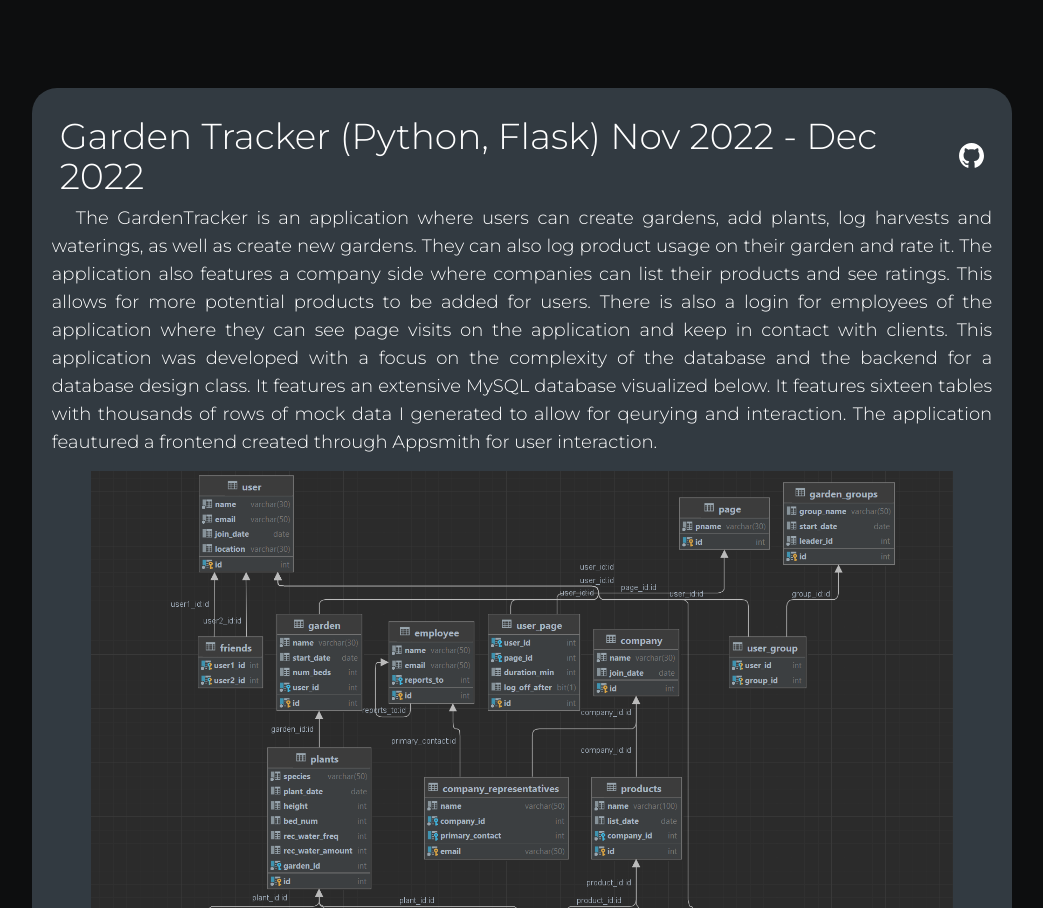
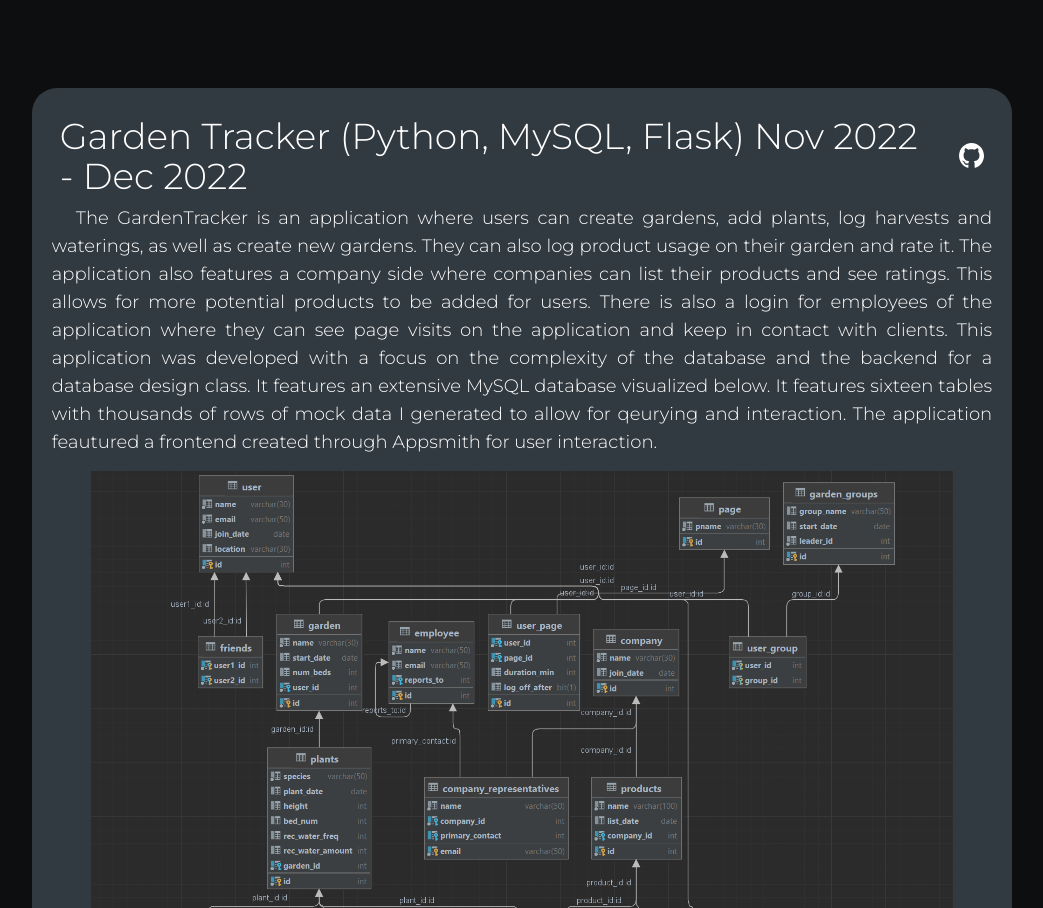
Before and after one commit to thomaswalewski/Personal-Website, a Next.js app: page /projects in a window 1280 px wide. Shown: the part 7459-8367 px from the top of the page, without its empty margins (118-1161 px from the left). Built offline with nearby package versions, Linux system fonts and the light colour scheme.

Commit message:
description correction

```diff
--- a/src/app/projects/page.js
+++ b/src/app/projects/page.js
@@ -196,7 +196,7 @@
                 </div>
                 <div className="project">
                     <div className='sm:flex items-center'>
-                        <h1 className='text-2xl sm:text-4xl text-center sm:text-left sm:p-2'>Garden Tracker (Python, Flask) Nov 2022 - Dec 2022</h1>
+                        <h1 className='text-2xl sm:text-4xl text-center sm:text-left sm:p-2'>Garden Tracker (Python, MySQL, Flask) Nov 2022 - Dec 2022</h1>
                         <GithubLink link="https://github.com/thomaswalewski/DBDesignProject" />
                     </div>
                     <h2 className='text-justify text-md sm:text-lg indent-6'>
```
